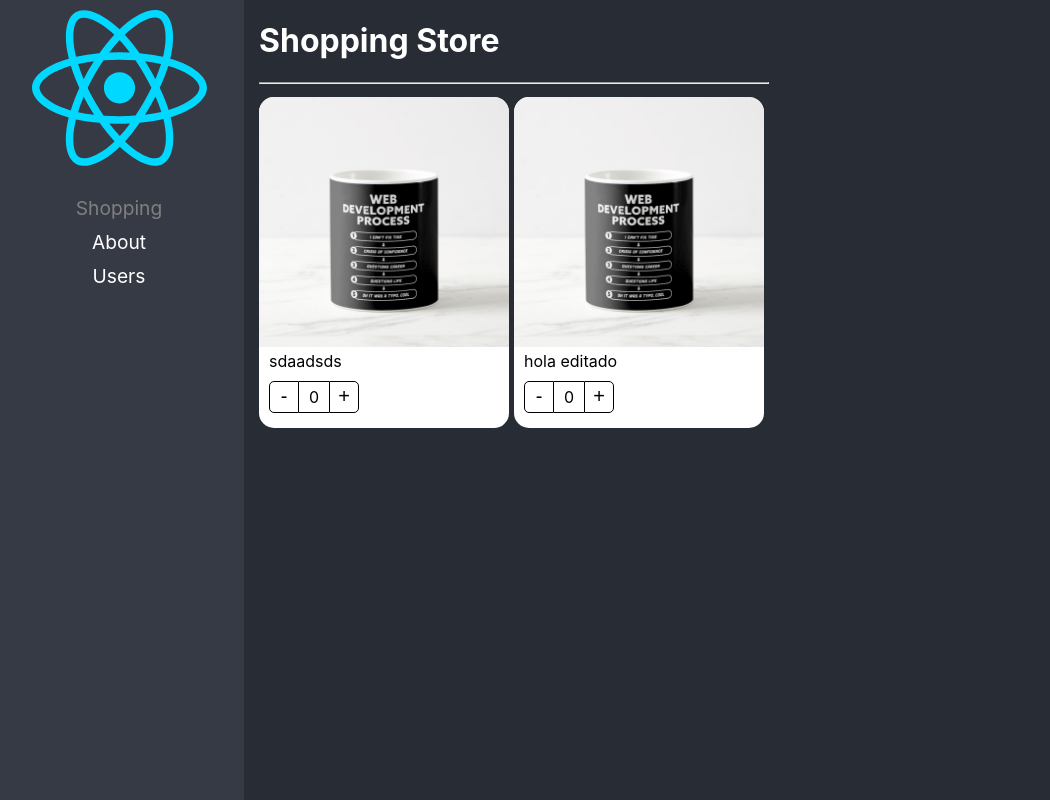
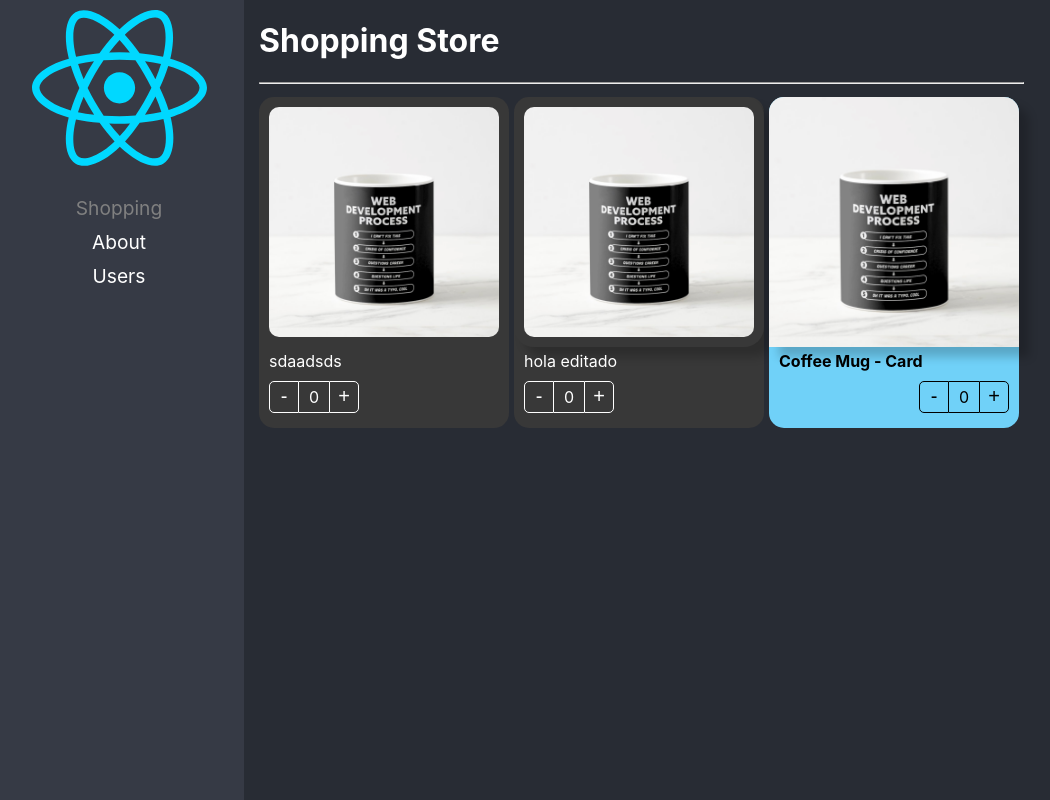
Before and after one commit to xHaches/react-avanzado, a React (Vite) app: page / in a window 1280 px wide. Shown: the whole page, without its empty margins (6-1056 px from the left). Built offline with nearby package versions, Linux system fonts and the light colour scheme.

Commit message:
Component extend styles listo

```diff
--- a/src/02-component-patterns/components/ProductButtons.tsx
+++ b/src/02-component-patterns/components/ProductButtons.tsx
@@ -1,6 +1,11 @@
-import { useContext } from "react";
+import { CSSProperties, useContext } from "react";
 import { ProductContext } from "./ProductCard";
 import styles from '../styles/styles.module.css';
+
+export interface Props {
+    className?: string;
+    style?: CSSProperties
+}
 
 export const CountLabel = ({counter}: {countLabel: string, counter: number}) => {
     return (
@@ -20,12 +25,12 @@
     )
 }
 
-export const ProductButtons = () => {
+export const ProductButtons = ({className, style}: Props) => {
 
     const {increaseBy, counter} = useContext(ProductContext)
 
     return (
-      <div className={styles.buttonsContainer}>
+      <div className={`${styles.buttonsContainer} ${className}`} style={style}>
         <ButtonMinus buttonMinus={styles.buttonMinus} increaseBy={increaseBy} />
         <CountLabel countLabel={styles.countLabel} counter={counter} />
         <ButtonAdd buttonAdd={styles.buttonAdd} increaseBy={increaseBy} />
--- a/src/02-component-patterns/components/ProductCard.tsx
+++ b/src/02-component-patterns/components/ProductCard.tsx
@@ -1,18 +1,28 @@
 import styles from '../styles/styles.module.css';
-import { createContext } from 'react';
+import { createContext, CSSProperties, ReactElement } from 'react';
 import { useProduct } from '../hooks/useProduct';
-import { ProductCardProps, ProductContextProps } from '../interfaces/interfaces';
+import { Product, ProductContextProps } from '../interfaces/interfaces';
 
 export const ProductContext = createContext<ProductContextProps>({} as ProductContextProps);
 const { Provider } = ProductContext;
 
-export const ProductCard = ({product, children}: ProductCardProps) => {
+export interface Props {
+  product: Product;
+  children?: ReactElement | ReactElement[];
+  className?: string;
+  style?: CSSProperties
+}
+
+export const ProductCard = ({product, children, className, style}: Props) => {
 
   const {counter, increaseBy} = useProduct();
 
   return (
     <Provider value={{counter, increaseBy, product}}>
-      <div className={ styles.productCard }>
+      <div
+        className={ `${styles.productCard} ${className}`}
+        style={ style }
+      >
           {children}
       </div>
     </Provider>
--- a/src/02-component-patterns/components/ProductImage.tsx
+++ b/src/02-component-patterns/components/ProductImage.tsx
@@ -1,9 +1,15 @@
-import { useContext } from "react";
+import { CSSProperties, useContext } from "react";
 import { ProductContext } from "./ProductCard";
 import noImage from '../assets/no-image.jpg';
 import styles from '../styles/styles.module.css';
 
-export const ProductImage = ({img = ''}) => {
+export interface Props {
+  img?: string;
+  className?: string;
+  style?: CSSProperties
+}
+
+export const ProductImage = ({img = '', className, style}: Props) => {
     const {product} = useContext(ProductContext);
 
     let imgToShow: string;
@@ -16,6 +22,6 @@
     }
 
     return (
-      <img className={styles.productImg} src={imgToShow} alt="Product image" />
+      <img className={`${styles.productImg} ${className}`} src={imgToShow} alt="Product image" style={style} />
     )
 }
--- a/src/02-component-patterns/components/ProductTitle.tsx
+++ b/src/02-component-patterns/components/ProductTitle.tsx
@@ -1,12 +1,18 @@
-import { useContext } from "react";
+import { CSSProperties, useContext } from "react";
 import { ProductContext } from "./ProductCard";
 import styles from '../styles/styles.module.css';
 
-export const ProductTitle = ({title}: {title?: string}) => {
+export interface Props {
+  title?: string;
+  className?: string;
+  style?: CSSProperties
+}
+
+export const ProductTitle = ({title, className, style}: Props) => {
 
     const {product} = useContext(ProductContext);
     return (
-      <span className={ styles.productDescription }>{
+      <span className={ `${styles.productDescription} ${className}` } style={style}>{
         title ? title : product.title
       }</span>
     )
--- a/src/02-component-patterns/pages/ShoppingPage.tsx
+++ b/src/02-component-patterns/pages/ShoppingPage.tsx
@@ -1,4 +1,5 @@
 import ProductCard, { ProductButtons, ProductImage, ProductTitle } from "../components";
+import '../styles/custom-styles.css'
 
 const product = {
   id: '1',
@@ -16,16 +17,42 @@
           flexDirection: 'row',
           flexWrap: 'wrap'
         }}>
-          <ProductCard  product={product} >
-            <ProductCard.Image />
+          <ProductCard
+            product={product}
+            className="bg-dark custom-buttons text-white"
+          >
+            <ProductCard.Image className="custom-image" />
             <ProductCard.Title title={'sdaadsds'} />
             <ProductCard.Buttons />
           </ProductCard>
 
-          <ProductCard product={product} >
-            <ProductImage />
-            <ProductTitle title={'hola editado'} />
-            <ProductButtons />
+          <ProductCard
+            product={product}
+            className="bg-dark text-white"
+          >
+            <ProductImage className="custom-image" style={{
+              boxShadow:'10px 10px 10px rgba(0,0,0,0.2)'
+            }} />
+            <ProductTitle title={'hola editado'} className="text-white" />
+            <ProductButtons className="custom-buttons" />
+          </ProductCard>
+
+          <ProductCard
+            product={product}
+            style={{
+              backgroundColor: '#70D1F8'
+            }}
+          >
+            <ProductImage style={{
+              boxShadow:'10px 10px 10px rgba(0,0,0,0.2)'
+            }} />
+            <ProductTitle style={{
+              fontWeight: 'bold'
+            }} />
+            <ProductButtons style={{
+              display: 'flex',
+              justifyContent: 'end'
+            }} />
           </ProductCard>
         </div>
     </div>
--- /dev/null
+++ b/src/02-component-patterns/styles/custom-styles.css
@@ -0,0 +1,18 @@
+.bg-dark {
+    background-color: rgb(56,56,56);
+}
+
+.text-white {
+    color: white;
+}
+
+.custom-image {
+    padding: 10px;
+    width: calc(100% - 20px);
+    border-radius: 20px;
+}
+
+.custom-buttons button, .custom-buttons div {
+    color: white;
+    border-color: white;
+}
```
Also changed, not shown: src/02-component-patterns/interfaces/interfaces.ts (+8 -14 lines).
